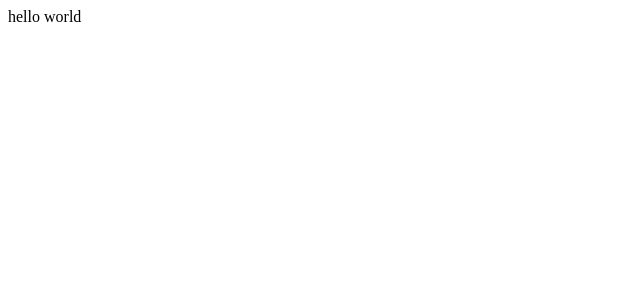
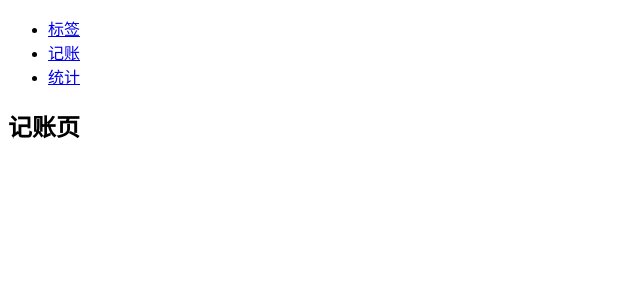
Before and after one commit to mumu111111/HiMoney, a React (Create React App) app: page /#/money in a window 1280 px wide. Shown: the top 300 px of the page, without its empty margins (0-640 px from the left). Built offline with nearby package versions, Linux system fonts and the light colour scheme; the HTML template or start-up script is replaced by a standard one.

Commit message:
'hashroute'

```diff
--- a/package.json
+++ b/package.json
@@ -13,6 +13,7 @@
     "node-sass": "npm:dart-sass",
     "react": "^16.13.1",
     "react-dom": "^16.13.1",
+    "react-router-dom": "^5.2.0",
     "react-scripts": "3.4.1",
     "styled-components": "^5.1.1",
     "typescript": "~3.7.2"
@@ -39,6 +40,7 @@
     ]
   },
   "devDependencies": {
+    "@types/react-router-dom": "^5.1.5",
     "@types/styled-components": "^5.1.1"
   }
 }
--- a/src/App.tsx
+++ b/src/App.tsx
@@ -1,8 +1,63 @@
 import React from 'react';
+import {
+  HashRouter as Router,
+  Switch,
+  Route,
+  Link,
+  Redirect
+} from "react-router-dom";
+
 function App() {
   return (
-    <div>hello world</div>
+    <Router>
+      <div>
+        <nav>
+          <ul>
+            <li>
+              <Link to="/tags">标签</Link>
+            </li>
+            <li>
+              <Link to="/money">记账</Link>
+            </li>
+            <li>
+              <Link to="/statistics">统计</Link>
+            </li>
+          </ul>
+        </nav>
+
+        {/* A <Switch> looks through its children <Route>s and
+            renders the first one that matches the current URL. */}
+        <Switch>
+          <Route path="/money">
+            <Money />
+          </Route>
+          <Route path="/statistics">
+            <Statistics />
+          </Route>
+          <Route path="/tags">
+            <Tags />
+          </Route>
+          <Redirect exact from="/" to="/money" />
+          <Route path="*">
+            <NoMatch />
+          </Route>
+        </Switch>
+      </div>
+    </Router>
   );
 }
+function NoMatch() {
+  return <h2>页面不存在</h2>;
+}
+function Tags() {
+  return <h2>标签页</h2>;
+}
 
+function Money() {
+  return <h2>记账页</h2>;
+}
+
+function Statistics() {
+  return <h2>统计页</h2>;
+}
 export default App;
```
Also changed, not shown: 1 other file (tests, documents, lock files or other folders).
